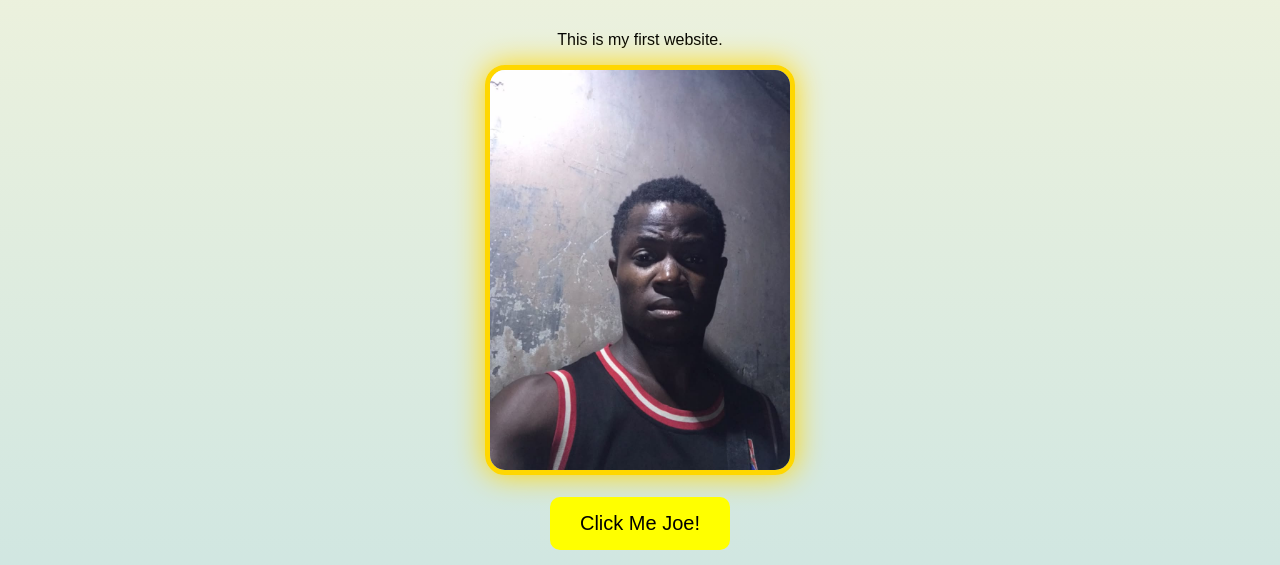
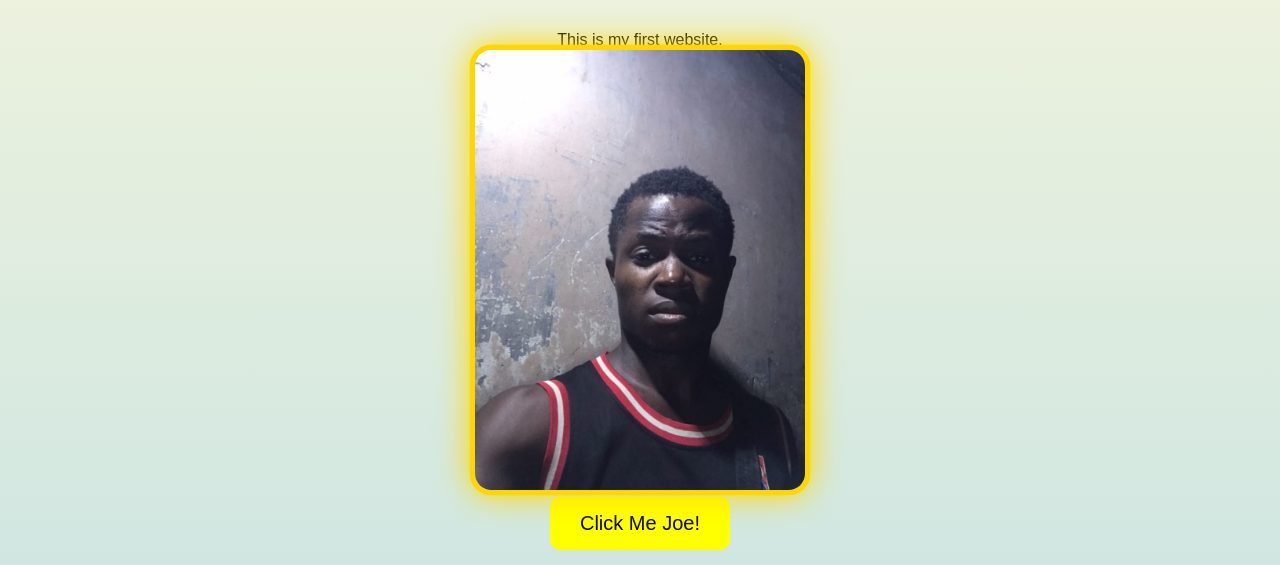
Before and after one commit to joehat809-wq/my-first-project, a plain HTML site: page index.html in a window 1280 px wide. In both pictures the pointer is over the picture 640 px from the left and 466 px from the top of the page. Shown: the part 197-762 px from the top of the page. Drawn offline with Linux system fonts and the light colour scheme.

Commit message:
Update index.html

```diff
--- a/index.html
+++ b/index.html
@@ -16,6 +16,13 @@ img {
   border: 5px solid gold !important;
   box-shadow: 0 0 30px gold !important;
   border-radius: 20px !important;
+}
+img {
+  transition: transform 0.3s !important;
+}
+
+img:hover {
+  transform: scale(1.1) !important;
 }
 </style>
 <style>
```
